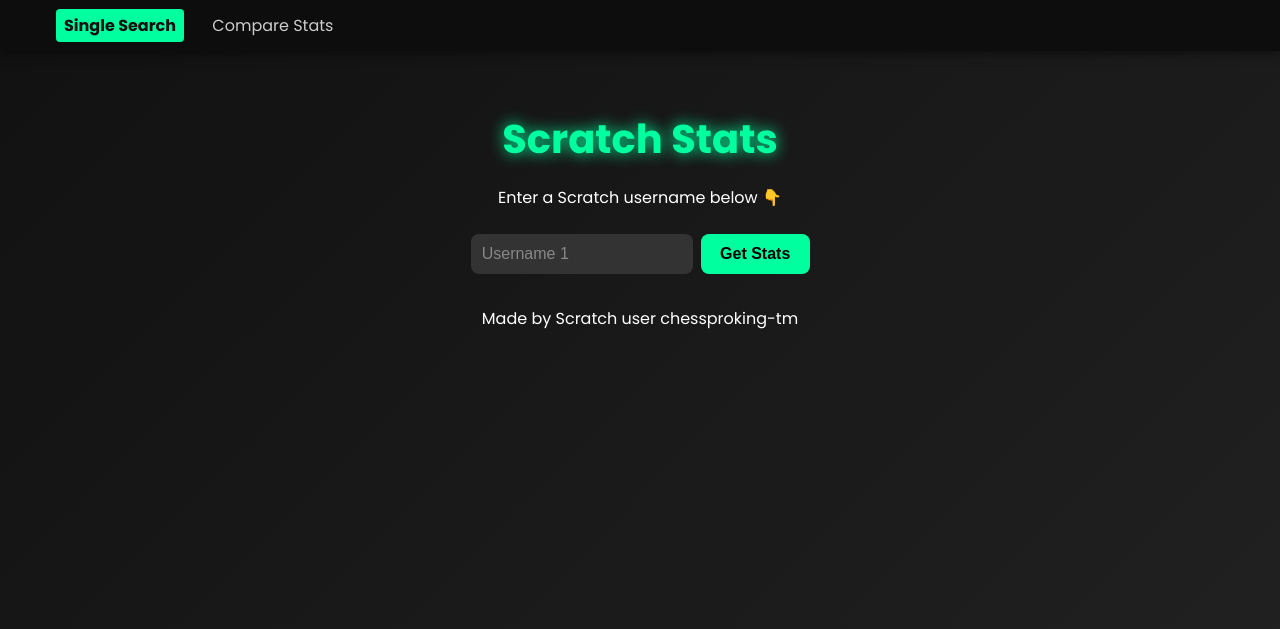
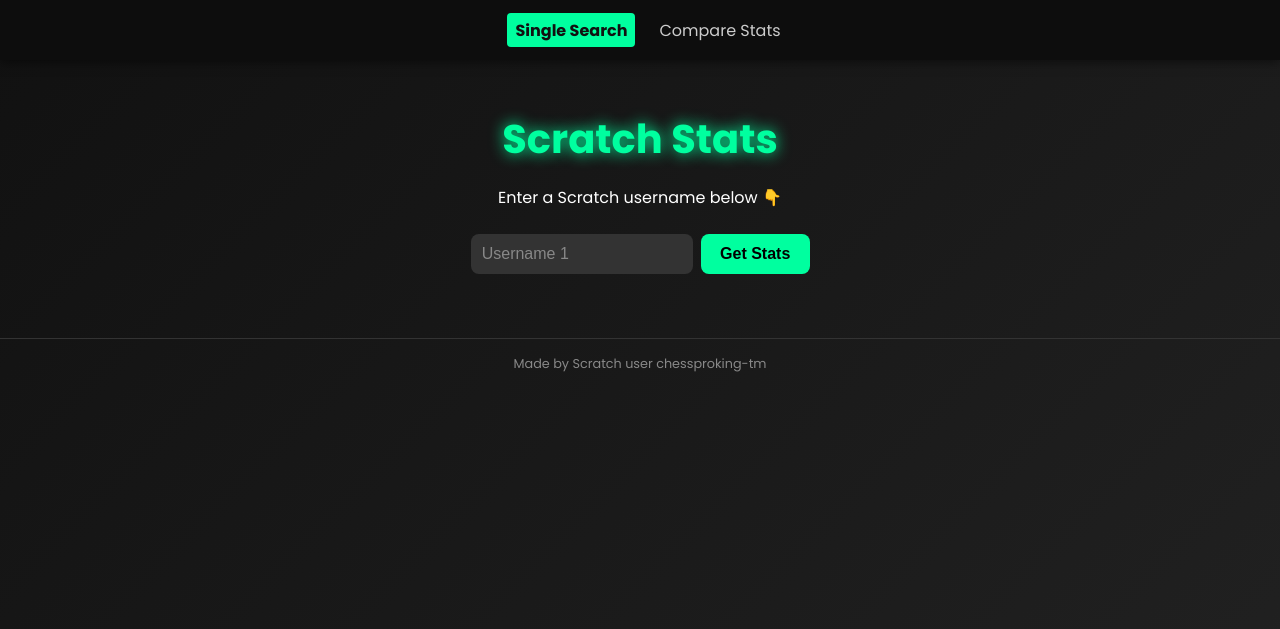
Before and after one commit to AlbertCanCode/scratchstats, a Flask app: page / in a window 1280 px wide. Shown: the top 629 px of the page. Run offline with Flask 3, Linux system fonts and the light colour scheme.

Commit message:
Update style.css

```diff
--- a/static/style.css
+++ b/static/style.css
@@ -21,13 +21,13 @@ nav {
     z-index: 1000;
 }
 
-/* NEW: Centering Nav Container */
+/* Centering Nav Container and Links */
 .nav-container {
     max-width: 1200px;
-    margin: 0 auto; /* Center the content */
+    margin: 0 auto;
     padding: 0.8rem 2rem;
     display: flex;
-    justify-content: space-between;
+    justify-content: center; /* Center the links */
     align-items: center;
 }
 
@@ -38,10 +38,9 @@ nav {
     }
 }
 
-.nav-title {
-    font-weight: bold;
-    color: #00ff9f;
-    font-size: 1.2rem;
+.nav-links {
+    /* Ensure links stay grouped */
+    display: flex;
 }
 
 .nav-link {
@@ -67,6 +66,16 @@ nav {
 
 .main-content {
     padding: 2rem;
+}
+
+/* NEW FOOTER STYLE */
+footer {
+    margin-top: 2rem;
+    padding: 1rem 0;
+    font-size: 0.8rem;
+    color: #888;
+    border-top: 1px solid #333;
+    text-align: center;
 }
 
 h1 {
```
